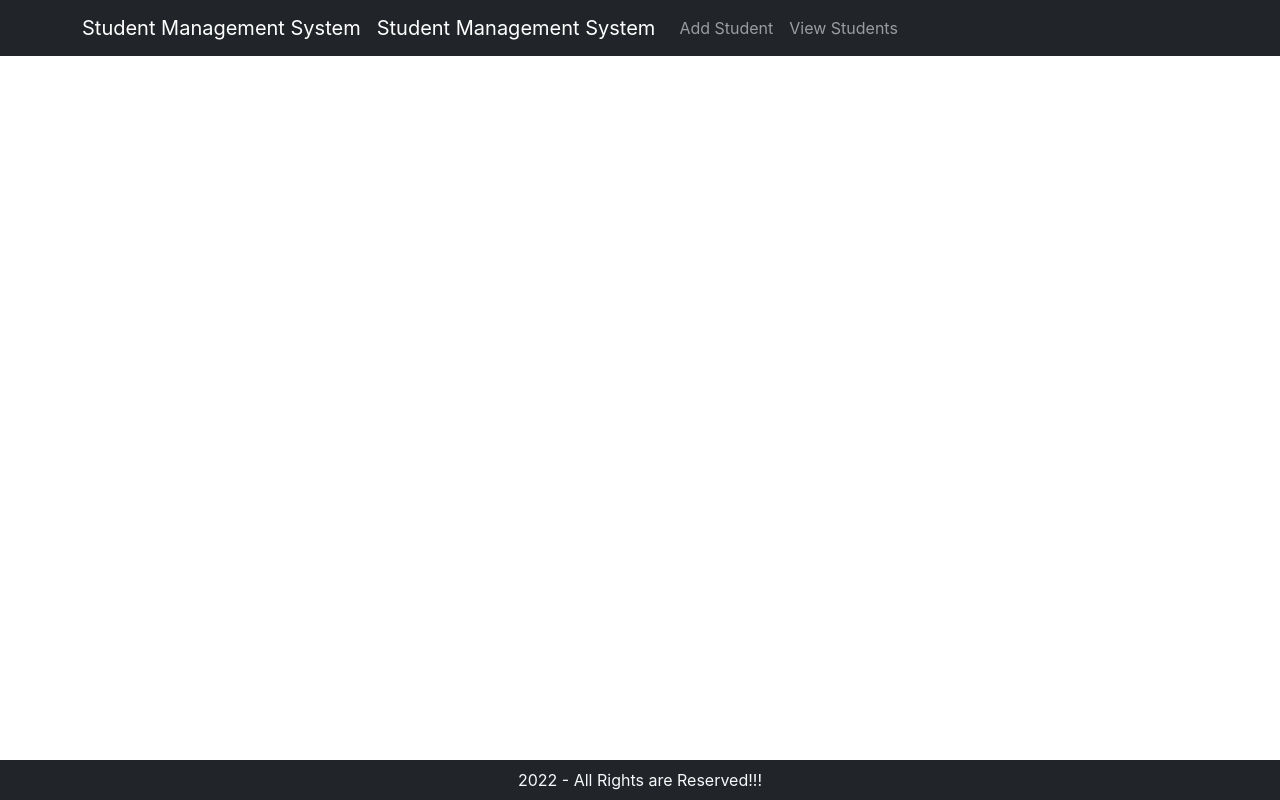
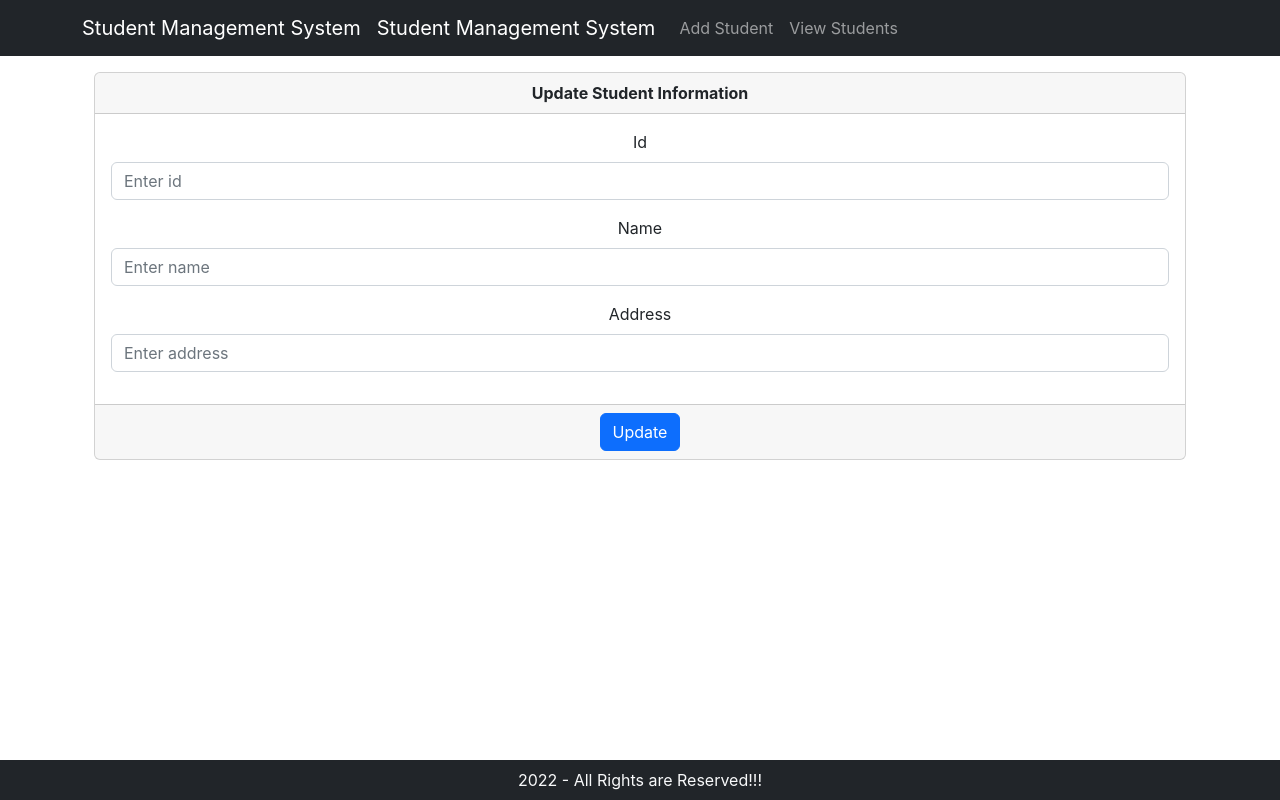
Before and after one commit to Prince2903/StudentFrontend, a React (Create React App) app in the folder studentfrontend/: page /student/1 in a window 1280 px wide. Built offline with nearby package versions, Linux system fonts and the light colour scheme; no server answers.

Commit message:
Added Alert Toast

```diff
--- a/studentfrontend/src/App.js
+++ b/studentfrontend/src/App.js
@@ -1,24 +1,44 @@
-import logo from './logo.svg';
-import './App.css';
-import Student from './components/Student';
-import StudentList from './components/StudentList';
-import NavigationBar from './components/NavigationBar';
-import Footer from './components/Footer';
-import Container from 'react-bootstrap/Container';
-import {BrowserRouter as Router, Routes, Route} from 'react-router-dom'
+import "./App.css";
+import Student from "./components/Student";
+import StudentList from "./components/StudentList";
+import NavigationBar from "./components/NavigationBar";
+import Footer from "./components/Footer";
+import Container from "react-bootstrap/Container";
+import { BrowserRouter as Router, Routes, Route } from "react-router-dom";
+import MyAlert from "./components/MyAlert";
+import { useState } from "react";
 
 function App() {
+  const [alert, setAlert] = useState(null);
+
+  let showAlert = (type, message) => {
+    setAlert({
+      type: type,
+      message: message,
+    });
+    setTimeout(() => {
+      setAlert(null);
+    }, 3000);
+  };
   return (
     <div className="App">
       <Router>
-      <NavigationBar/>
-      <Container>
-      <Routes>
-      <Route path="student" element={<Student/>}/>
-      <Route path="listStudents" element={<StudentList/>}/>
-      </Routes>
-      </Container>
-      <Footer/>
+      <NavigationBar />
+        <MyAlert alert={alert} />
+        <Container>
+          <Routes>
+            <Route path="student" element={<Student showAlert={showAlert} />} />
+            <Route
+              path="student/:studentId"
+              element={<Student showAlert={showAlert} />}
+            />
+            <Route
+              path="listStudents"
+              element={<StudentList showAlert={showAlert} />}
+            />
+          </Routes>
+        </Container>
+        <Footer />
       </Router>
     </div>
   );
--- /dev/null
+++ b/studentfrontend/src/components/MyAlert.js
@@ -0,0 +1,8 @@
+import React from "react";
+import { Alert } from "react-bootstrap";
+
+export default function MyAlert(props) {
+  return (
+    props.alert && <Alert variant={props.alert.type}>{props.alert.message}</Alert>
+  );
+}
--- a/studentfrontend/src/components/Student.js
+++ b/studentfrontend/src/components/Student.js
@@ -4,7 +4,7 @@ import { Container, Form, Card, Button } from "react-bootstrap";
 import { Navigate, useParams } from "react-router-dom";
 import { useNavigate } from "react-router-dom";
 
-export default function Student() {
+export default function Student(props) {
     const [id, setId] = useState(null);
     const [name, setName] = useState(null);
     const [address, setAddress] = useState(null);
@@ -22,7 +22,7 @@ export default function Student() {
                 setAddress(response.data.address);
               }
             })
-            .catch((error) => alert(error));
+            .catch((error) => props.showAlert("danger", "Error"));
         }
       }, []);
 
@@ -49,17 +49,17 @@ export default function Student() {
     .post("http://localhost:8080/student", student)
     .then((response) => {
       if (response.data != null) {
-        alert("Record added successfully");
+        props.showAlert("success", "Record added successfully");
       }
     })
-    .catch((error) => alert(error));
+    .catch((error) => props.showAlert("danger", "Error"));
 };
 
 let updateStudent = (event) => {
 event.preventDefault();
 axios.put("http://localhost:8080/student/" + studentId, student).then((response) => {
   if (response.data != null) {
-    alert("Record Updated successfully");
+    props.showAlert("success", "Record updated successfully");
     navigate("/listStudents"); // Navigate to Students List Components
       }
     });
--- a/studentfrontend/src/components/StudentList.js
+++ b/studentfrontend/src/components/StudentList.js
@@ -6,7 +6,7 @@ import { faEdit, faTrash } from "@fortawesome/free-solid-svg-icons";
 import {Link} from 'react-router-dom'
 
 
-export default function StudentList() {
+export default function StudentList(props) {
     const [students, setStudents] = useState([]);
 
   useEffect(() => {
@@ -23,7 +23,7 @@ export default function StudentList() {
     axios.delete("http://localhost:8080/student/"+studentId)
     .then(response=> {
       if (response.data !== null){
-        alert("Record Deleted Successfully");
+        props.showAlert("success", "Record deleted successfully")
         setStudents(students.filter(student=>student.id!==studentId));
 
       }
```
